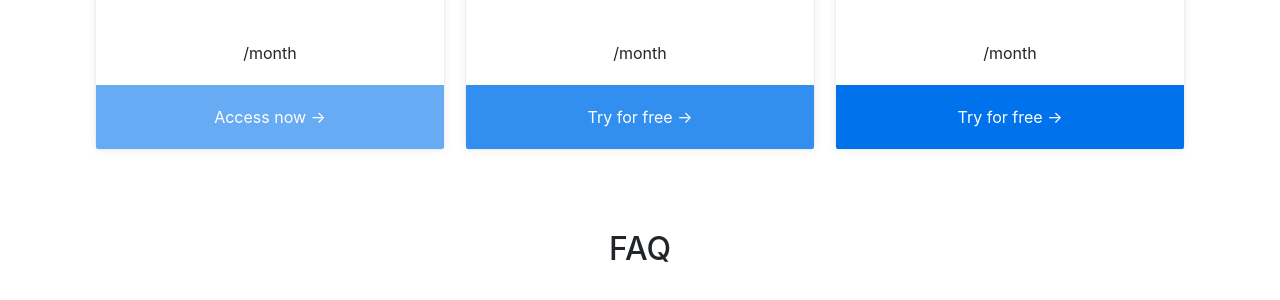
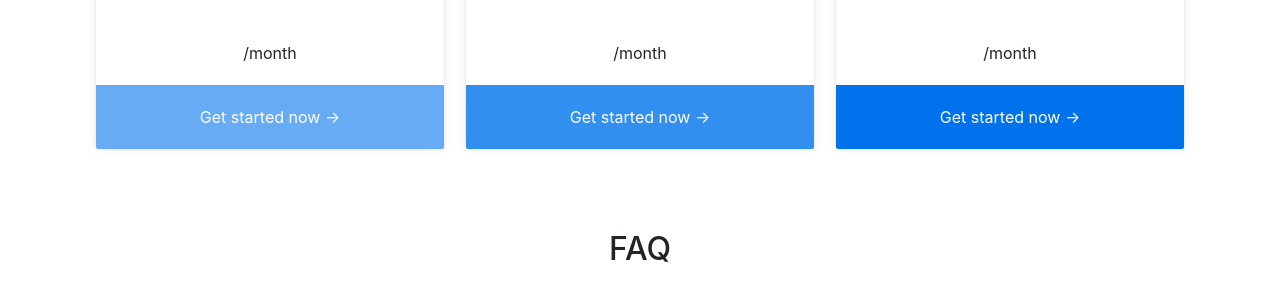
Before and after one commit to muchdogesec/ctibutler-website, a Jekyll site: the page built from pricing/index.html, in a window 1280 px wide. Shown: the part 1116-1416 px from the top of the page. Built offline with Jekyll 4.4.1, drawn with Linux system fonts in a browser that asks for light colours.

Commit message:
Update index.html (#21)

```diff
--- a/pricing/index.html
+++ b/pricing/index.html
@@ -34,7 +34,7 @@ pricing_table:
         highlight: false
     call_to_action:
       link: https://app.ctibutler.com
-      text: Access now
+      text: Get started now
   - name: Developer
     color: "#328fef"
     features:
@@ -62,7 +62,7 @@ pricing_table:
         highlight: false
     call_to_action:
       link: https://app.ctibutler.com
-      text: Try for free
+      text: Get started now
   - name: Enterprise
     color: "#0073ec"
     features:
@@ -90,7 +90,7 @@ pricing_table:
         highlight: false
     call_to_action:
       link: https://app.ctibutler.com
-      text: Try for free
+      text: Get started now
 
 faq:
 
```
